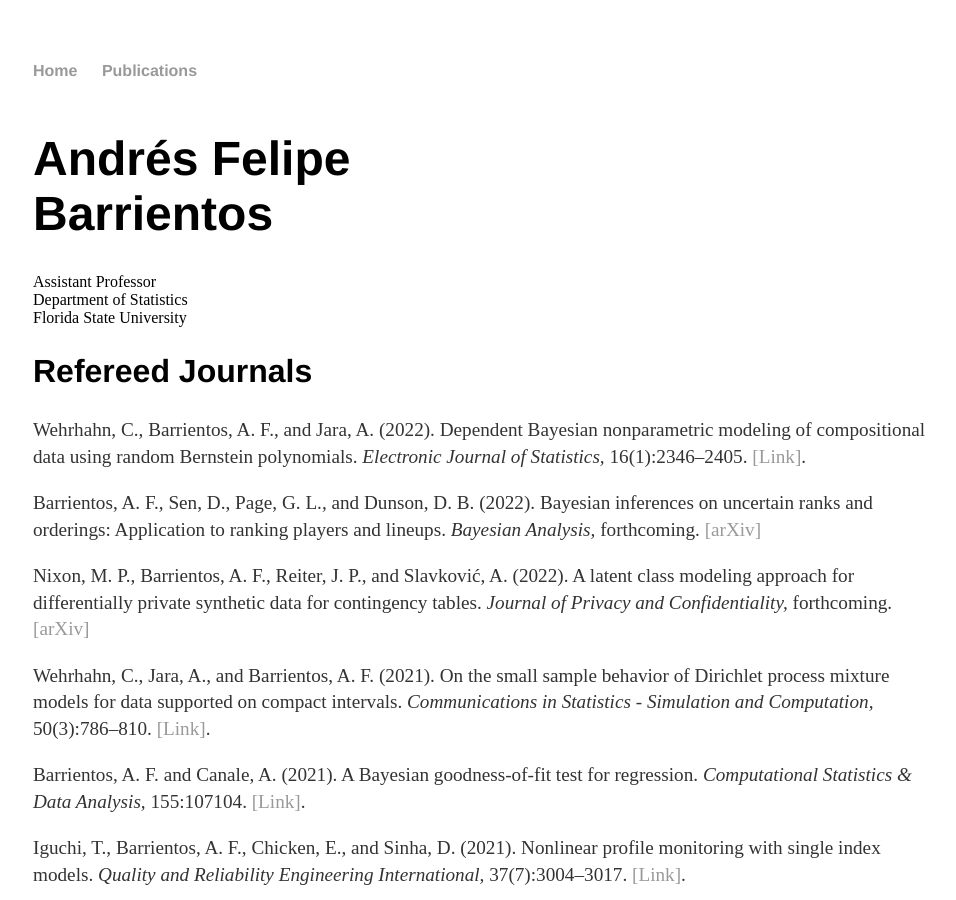
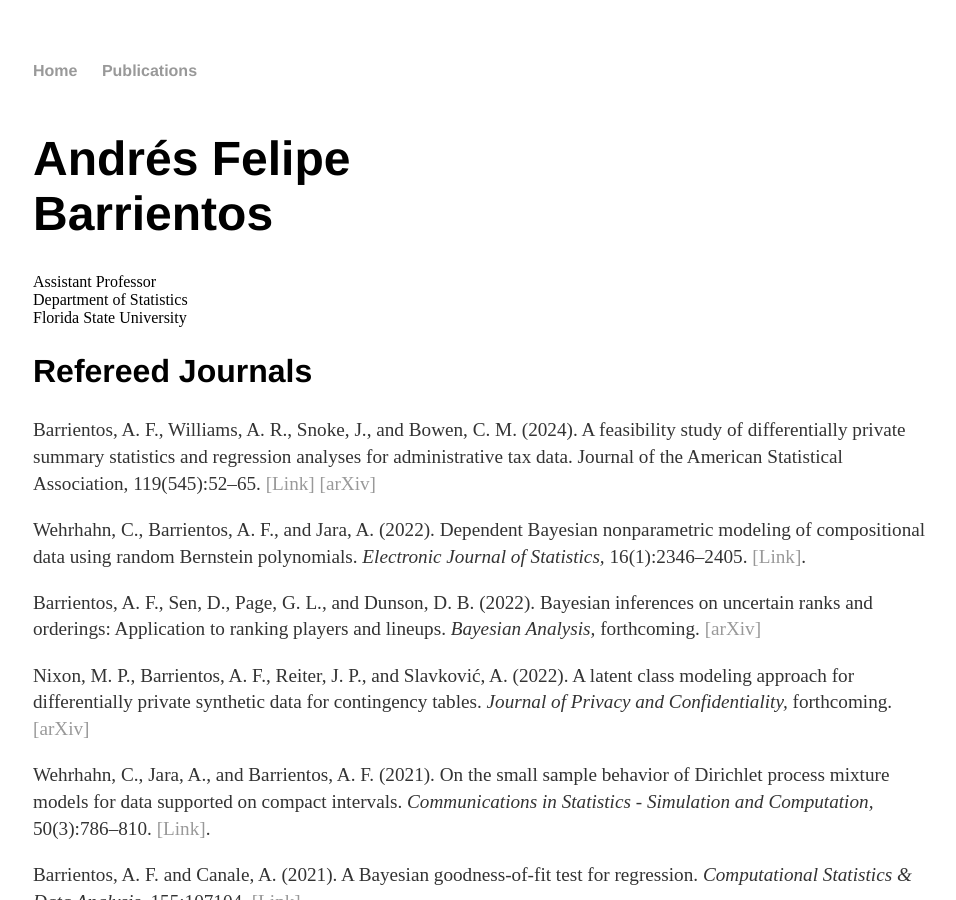
Before and after one commit to anfebar/anfebar.github.io, a Jekyll site: the page built from cv/index.html, in a window 1280 px wide and 900 px high. Shown: the whole window, without its empty margins (159-1115 px from the left). Built offline with Jekyll 4.4.1, drawn with Linux system fonts in a browser that asks for light colours.

Commit message:
Update publications

```diff
--- a/cv/index.html
+++ b/cv/index.html
@@ -21,6 +21,12 @@ title: Andrés Felipe Barrientos
 					</address>
 
 					<h2>Refereed Journals</h2>
+
+					<p>Barrientos, A. F., Williams, A. R., Snoke, J., and Bowen, C. M. (2024).
+					A feasibility study of differentially private summary statistics and regression analyses for administrative tax data.
+					Journal of the American Statistical Association, 119(545):52–65.
+						<a href="https://doi.org/10.1080/01621459.2023.2270795" target="_blank">[Link]</a>
+						<a href="https://arxiv.org/abs/2110.12055" target="_blank">[arXiv]</a>
 
 					<p>Wehrhahn, C., Barrientos, A. F., and Jara, A. (2022).
 						Dependent Bayesian nonparametric modeling of compositional data using random Bernstein polynomials.
--- a/index.html
+++ b/index.html
@@ -21,6 +21,6 @@ title: Andres Felipe Barrientos
 				in statistical science that incorporate flexible Bayesian modeling and approaches
 				for data privacy.  My methodological research involves single and regression density
 				estimation, hypothesis testing, massive data, probabilistic approaches for complex data,
-				differentially private procedures, and synthetic data generators..  </p>
+				differentially private procedures, and synthetic data generators.  </p>
 
 		</div>
```
